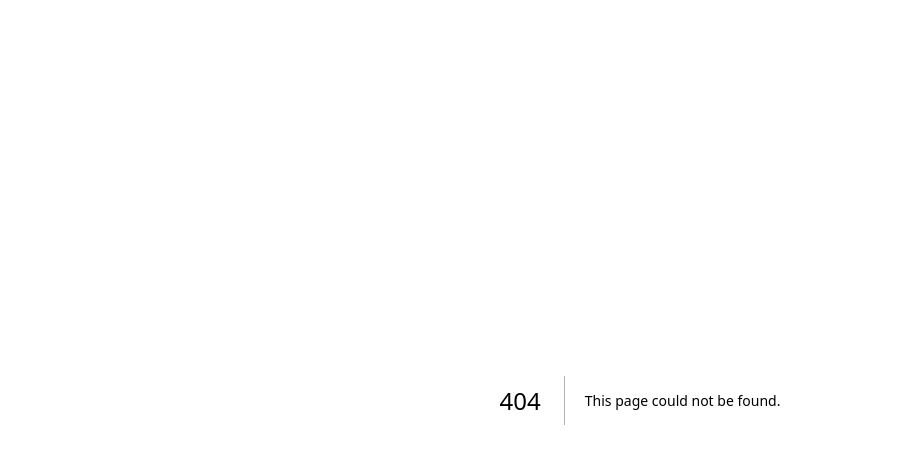
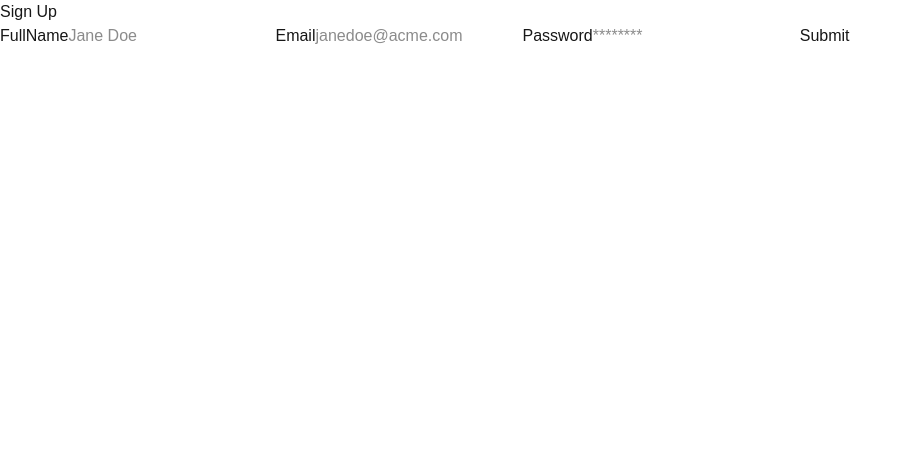
Before and after one commit to adityaspaudel/todosKanbanBoard, a Next.js app in the folder client/: page /register in a window 1280 px wide. Before the commit this address had no page. Shown: the top 464 px of the page, without its empty margins (0-912 px from the left). Built offline with nearby package versions, Linux system fonts and the light colour scheme; no server answers.

Commit message:
user registration form successfully added to front endand connected to backend

```diff
--- a/client/package.json
+++ b/client/package.json
@@ -9,9 +9,11 @@
     "lint": "eslint"
   },
   "dependencies": {
+    "formik": "^2.4.9",
     "next": "16.1.1",
     "react": "19.2.3",
-    "react-dom": "19.2.3"
+    "react-dom": "19.2.3",
+    "yup": "^1.7.1"
   },
   "devDependencies": {
     "@tailwindcss/postcss": "^4",
--- /dev/null
+++ b/client/src/app/(auth)/register/page.js
@@ -0,0 +1,66 @@
+"use client";
+import React, { useState } from "react";
+import ReactDOM from "react-dom";
+import { Formik, Field, Form } from "formik";
+
+// const sleep = (ms) => new Promise((r) => setTimeout(r, ms));
+
+const UserRegistration = () => {
+	const NEXT_PUBLIC_API_URL = process.env.NEXT_PUBLIC_API_URL;
+	const [formData, setFormData] = useState({
+		fullName: "",
+		email: "",
+		password: "",
+	});
+	return (
+		<div>
+			<h1>Sign Up</h1>
+			<Formik
+				initialValues={formData}
+				onSubmit={async (values) => {
+					// await sleep(500);
+					// alert(JSON.stringify(values, null, 2));
+
+					try {
+						const response = await fetch(
+							`${NEXT_PUBLIC_API_URL}/user/userRegistration`,
+							{
+								method: "POST",
+								headers: {
+									"Content-Type": "application/json",
+								},
+								body: JSON.stringify(values),
+							}
+						);
+						if (!response.ok) throw new Error(response.message);
+						const parsedData = await response.json();
+						setFormData(parsedData);
+						alert(parsedData.message);
+					} catch (error) {
+						console.error("error occurred", error);
+					}
+				}}
+			>
+				{({ isSubmitting }) => (
+					<Form>
+						<label htmlFor="fullName">FullName</label>
+						<Field name="fullName" placeholder="Jane Doe" />
+
+						<label htmlFor="email">Email</label>
+						<Field name="email" placeholder="janedoe@acme.com" type="email" />
+
+						<label htmlFor="password">Password</label>
+						<Field type="password" name="password" placeholder="********" />
+						<button type="submit" disabled={isSubmitting}>
+							Submit
+						</button>
+					</Form>
+				)}
+			</Formik>
+
+			{/* <div>{JSON.stringify(formData)}</div> */}
+		</div>
+	);
+};
+
+export default UserRegistration;
```
Also changed, not shown: 1 other file (tests, documents, lock files or other folders).
